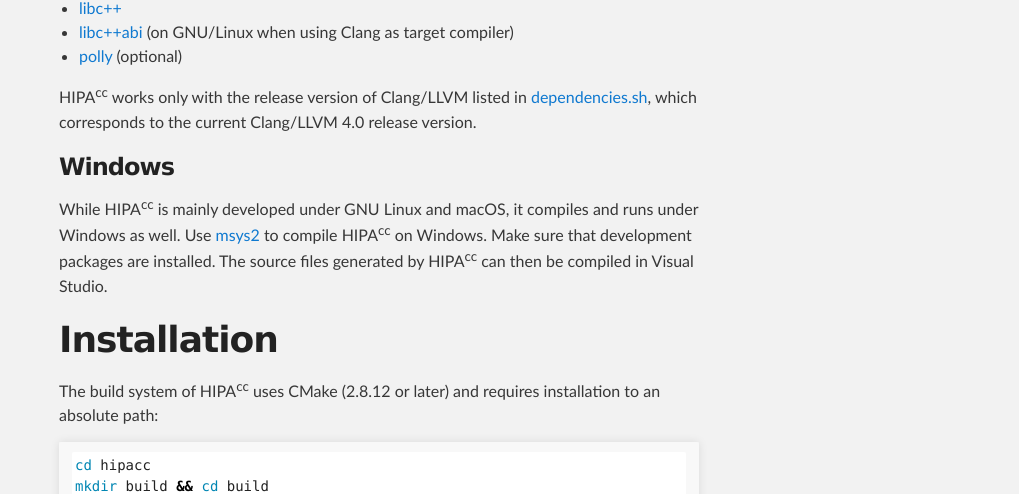
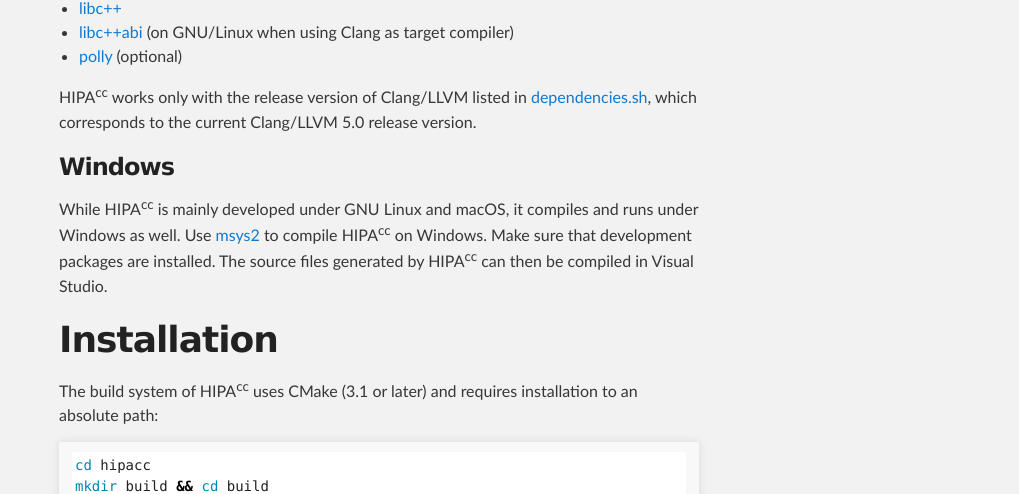
Before and after one commit to hipacc/hipacc.github.io, a Jekyll site: the page built from install.md, in a window 1280 px wide and 900 px high, scrolled down 317 px. Shown: the part 172-666 px from the top of the window, without its empty margins (261-1280 px from the left). Built offline with Jekyll 4.4.1, drawn with Linux system fonts in a browser that asks for light colours; our own code applies the rules of GitHub Pages for plain Markdown files.

Commit message:
Update versions.

````diff
--- a/install.md
+++ b/install.md
@@ -14,7 +14,7 @@
 * [libc++abi](https://libcxxabi.llvm.org) (on GNU/Linux when using Clang as target compiler)
 * [polly](https://polly.llvm.org) (optional)
 
-HIPA<sup>cc</sup> works only with the release version of Clang/LLVM listed in [dependencies.sh](https://github.com/hipacc/hipacc/blob/master/dependencies.sh), which corresponds to the current Clang/LLVM 4.0 release version.
+HIPA<sup>cc</sup> works only with the release version of Clang/LLVM listed in [dependencies.sh](https://github.com/hipacc/hipacc/blob/master/dependencies.sh), which corresponds to the current Clang/LLVM 5.0 release version.
 
 ### Windows
 While HIPA<sup>cc</sup> is mainly developed under GNU Linux and macOS, it compiles and runs under Windows as well. Use [msys2](https://www.msys2.org) to compile HIPA<sup>cc</sup> on Windows. Make sure that development packages are installed. The source files generated by HIPA<sup>cc</sup> can then be compiled in Visual Studio.
@@ -22,7 +22,7 @@
 
 # Installation
 
-The build system of HIPA<sup>cc</sup> uses CMake (2.8.12 or later) and requires installation to an absolute path:
+The build system of HIPA<sup>cc</sup> uses CMake (3.1 or later) and requires installation to an absolute path:
 ```bash
 cd hipacc
 mkdir build && cd build
````
